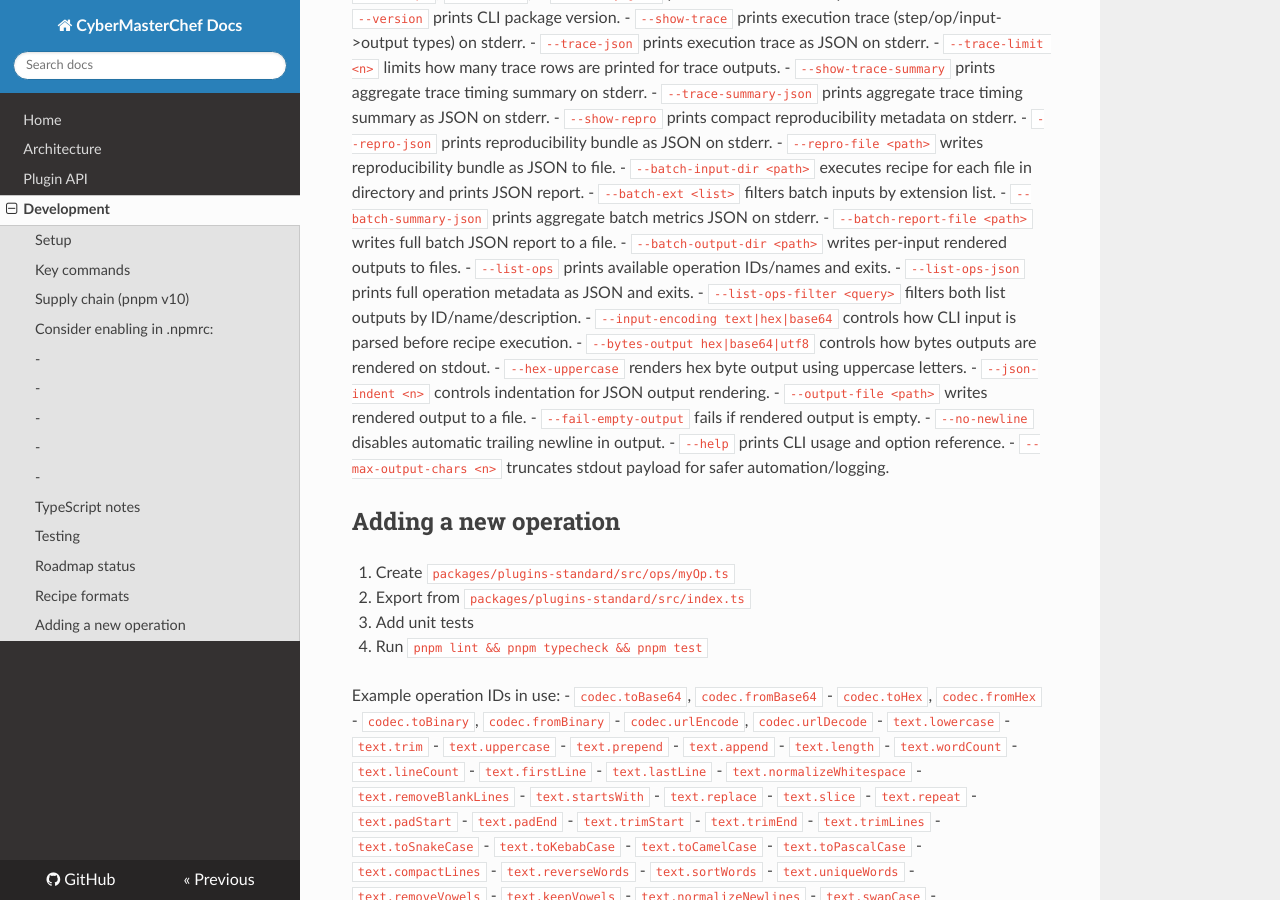
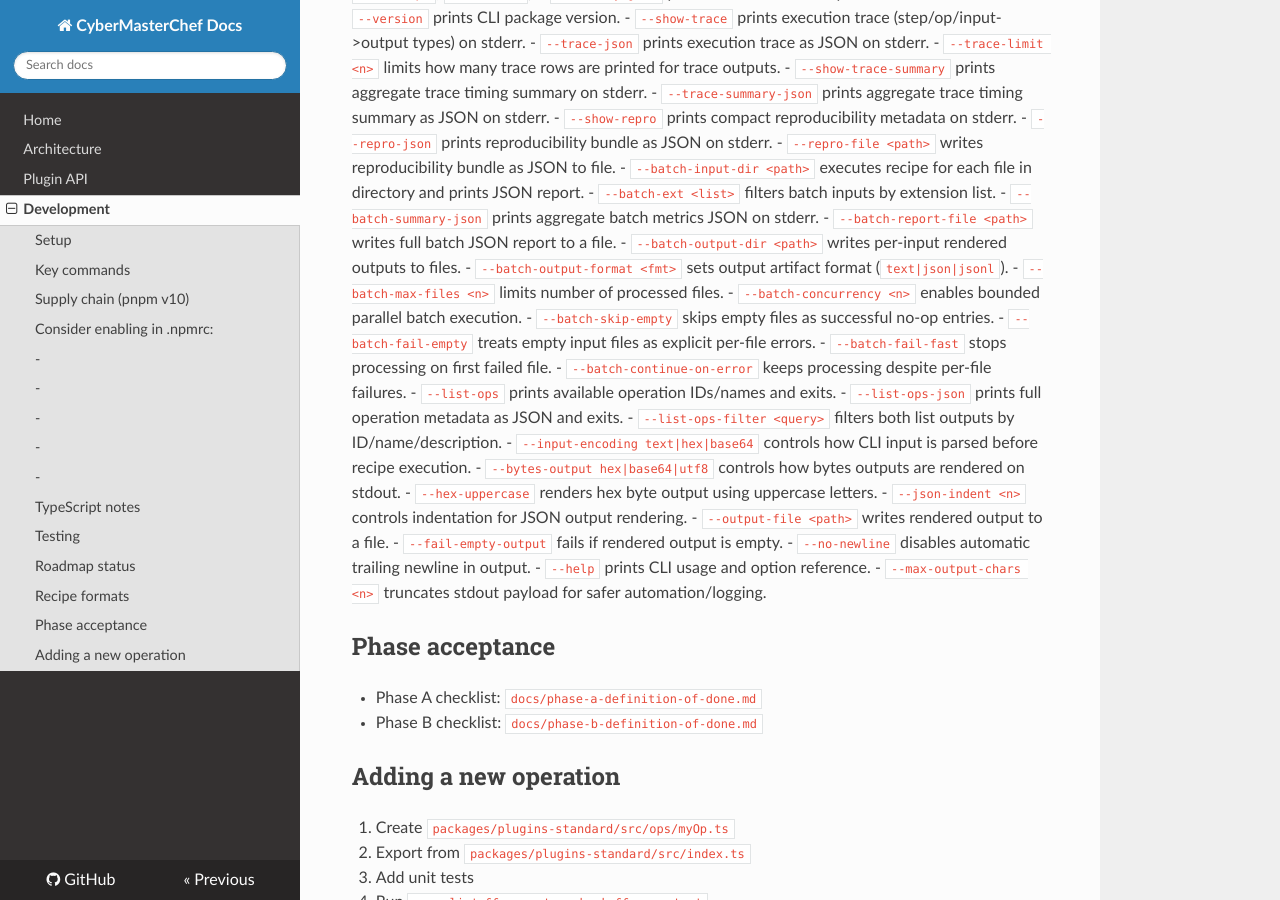
Before and after one commit to mkilijanek/CyberMasterChef, an MkDocs documentation site: the page built from docs/development.md, in a window 1280 px wide and 900 px high, scrolled down 3034 px. Built offline with MkDocs 1.6.1, drawn with Linux system fonts in a browser that asks for light colours; nearby versions of some CDN libraries.

Commit message:
Document Phase B completion and acceptance gates

```diff
--- a/docs/development.md
+++ b/docs/development.md
@@ -135,6 +135,13 @@ CLI behavior:
 - `--batch-summary-json` prints aggregate batch metrics JSON on stderr.
 - `--batch-report-file <path>` writes full batch JSON report to a file.
 - `--batch-output-dir <path>` writes per-input rendered outputs to files.
+- `--batch-output-format <fmt>` sets output artifact format (`text|json|jsonl`).
+- `--batch-max-files <n>` limits number of processed files.
+- `--batch-concurrency <n>` enables bounded parallel batch execution.
+- `--batch-skip-empty` skips empty files as successful no-op entries.
+- `--batch-fail-empty` treats empty input files as explicit per-file errors.
+- `--batch-fail-fast` stops processing on first failed file.
+- `--batch-continue-on-error` keeps processing despite per-file failures.
 - `--list-ops` prints available operation IDs/names and exits.
 - `--list-ops-json` prints full operation metadata as JSON and exits.
 - `--list-ops-filter <query>` filters both list outputs by ID/name/description.
@@ -147,6 +154,11 @@ CLI behavior:
 - `--no-newline` disables automatic trailing newline in output.
 - `--help` prints CLI usage and option reference.
 - `--max-output-chars <n>` truncates stdout payload for safer automation/logging.
+
+## Phase acceptance
+
+- Phase A checklist: `docs/phase-a-definition-of-done.md`
+- Phase B checklist: `docs/phase-b-definition-of-done.md`
 
 ## Adding a new operation
 
```
Also changed, not shown: README.md (+10 -1 lines), docs/index.md (+2 -0 lines), docs/phase-b-definition-of-done.md (added, +43 -0 lines).
